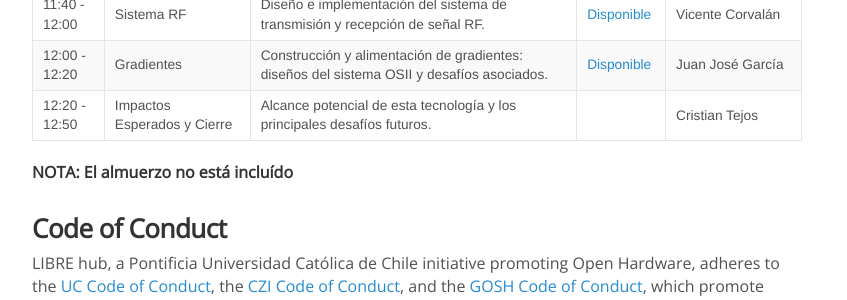
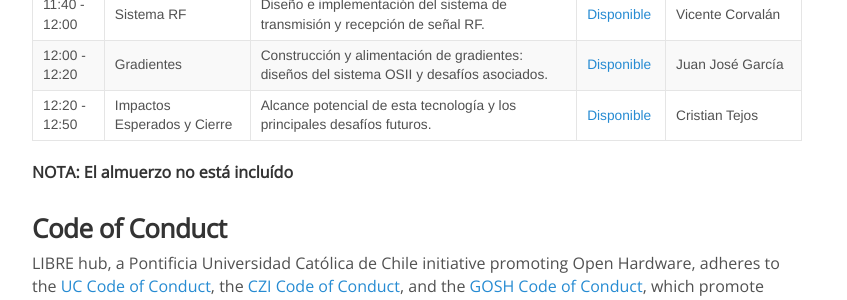
Before and after one commit to LIBREhub/LIBREhub.github.io, a Jekyll site: the page built from _posts/2024-10-24-low-cost-MRI.md, in a window 1280 px wide and 900 px high, scrolled down 1247 px. Shown: the part 152-452 px from the top of the window, without its empty margins (223-1070 px from the left). Built offline with Jekyll 4.4.1, drawn with Linux system fonts in a browser that asks for light colours; nearby versions of some CDN libraries.

Commit message:
Add new link

```diff
--- a/_posts/2024-10-24-low-cost-MRI.md
+++ b/_posts/2024-10-24-low-cost-MRI.md
@@ -33,7 +33,7 @@ Visit our <a href="https://www.flickr.com/photos/197037882@N02/albums">gallery (
 | 11:20 - 11:40| Consola | Implementación y resultados utilizando Red Pitaya y OCRA.| [Disponible](https://youtu.be/s-_wbssOHIE?feature=shared) | Sofía Urzúa y Nicolás Seguel |
 | 11:40 - 12:00| Sistema RF | Diseño e implementación del sistema de transmisión y recepción de señal RF.| [Disponible](https://youtu.be/WHc1pmKATE8?feature=shared) | Vicente Corvalán |
 | 12:00 - 12:20| Gradientes | Construcción y alimentación de gradientes: diseños del sistema OSII y desafíos asociados.| [Disponible](https://youtu.be/npizWQPsmRk) | Juan José García |
-| 12:20 - 12:50| Impactos Esperados y Cierre | Alcance potencial de esta tecnología y los principales desafíos futuros.| | Cristian Tejos |
+| 12:20 - 12:50| Impactos Esperados y Cierre | Alcance potencial de esta tecnología y los principales desafíos futuros.| [Disponible](https://youtu.be/yLyOGq9DflQ?feature=shared) | Cristian Tejos |
 
 **NOTA: El almuerzo no está incluído**
 
```
